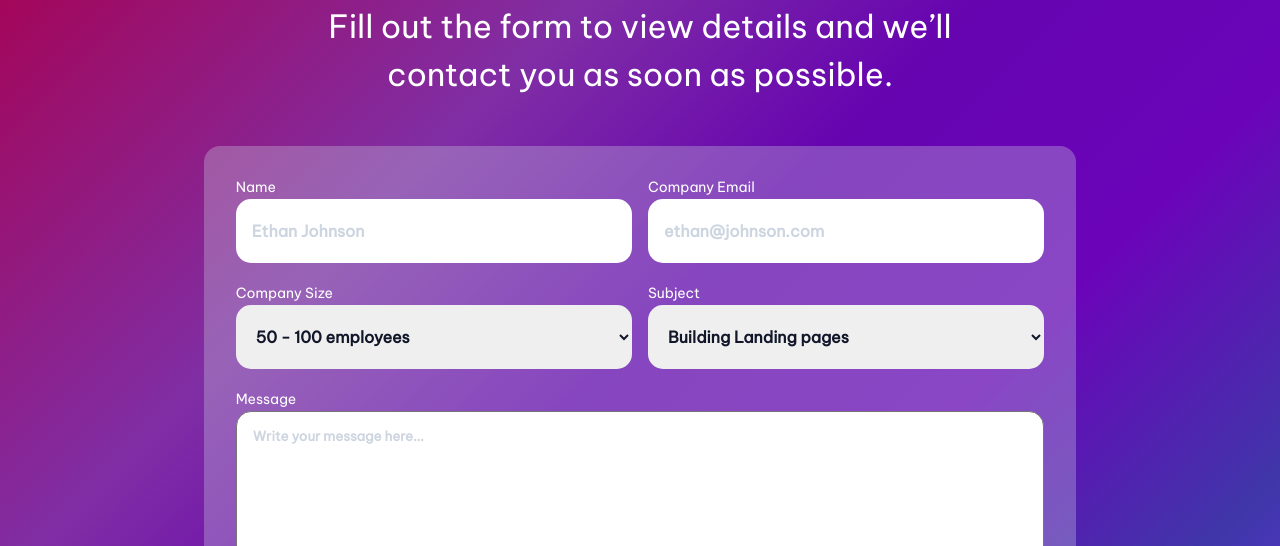
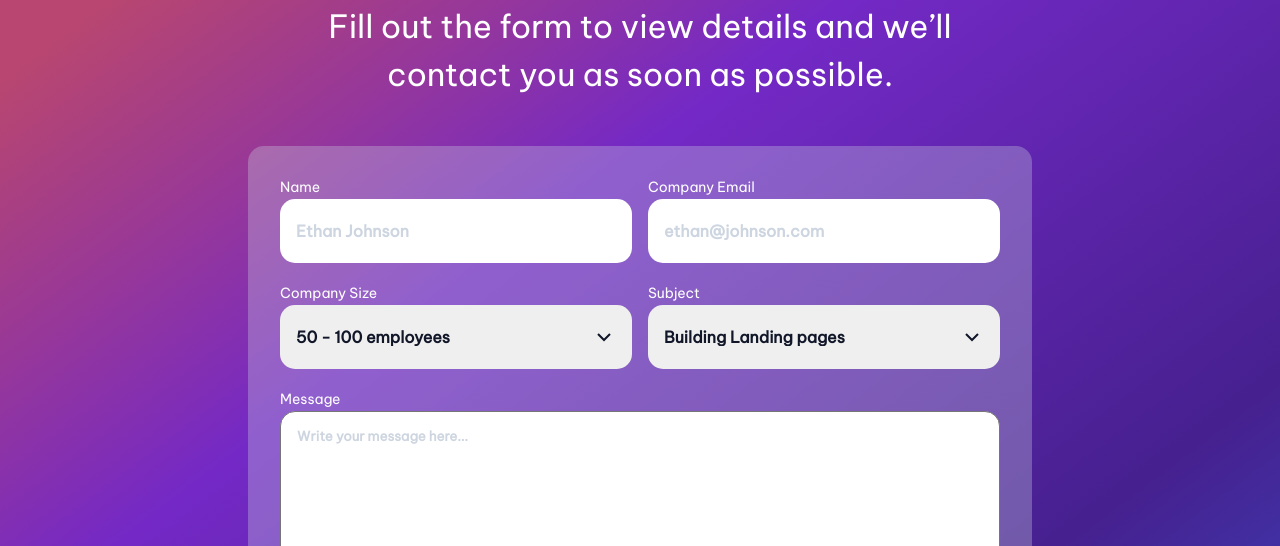
Before and after one commit to Hnehem/Contact-Page, a plain HTML site: page index.html in a window 1280 px wide. Shown: the part 254-800 px from the top of the page. Drawn offline with Linux system fonts and the light colour scheme.

Commit message:
style fixing

```diff
--- a/index.html
+++ b/index.html
@@ -6,7 +6,8 @@
     <meta name="viewport" content="width=device-width, initial-scale=1.0">
     <title>Contact Page</title>
 
-    <link rel="stylesheet" href="./styles/styles.css" />
+    <link rel="stylesheet" href="styles/styles.css" />
+    <link rel="shortcut icon" href="img/Expand_down.svg" type="image/x-icon">
 </head>
 
 <body>
--- a/styles/styles.css
+++ b/styles/styles.css
@@ -11,15 +11,9 @@ body {
   font-family: "Be Vietnam Pro", sans-serif;
   font-size: 16px;
   padding: 1rem 2rem;
-  background: linear-gradient(
-    135deg,
-    #a70252 8%,
-    #802ea5 35%,
-    #6604b0,
-    #6b04b9,
-    #4036a9,
-    #693af7
-  );
+  background-image: url('../img/bg-image.svg');
+  background-repeat: no-repeat;
+  background-size: cover;
   display: flex;
   flex-direction: column;
   align-items: center;
@@ -68,7 +62,7 @@ label {
 }
 
 .form {
-  width: 54.54rem;
+  width: 49rem;
   padding: 2rem;
   background: #cdd5e050;
   border-radius: 1rem;
@@ -82,6 +76,15 @@ label {
   display: flex;
   flex-direction: column;
 }
+
+.input-div > select {
+  appearance: none;
+  background-image: url('../img/Expand_down.svg');
+  background-position: 95% center;
+  background-repeat: no-repeat;
+  cursor: pointer;
+}
+
 .input-div input,
 .input-div select {
   width: 100%;
@@ -135,7 +138,7 @@ label {
   color: #4036a9;
 }
 
-@media (max-width: 1024px) {
+@media screen and (max-width: 1020px) {
   body {
     padding: 2rem;
   }
@@ -149,7 +152,7 @@ label {
   }
 
   .heading p {
-    font-size: 1rem;
+    font-size: 1.18rem;
   }
 
   .form {
```
